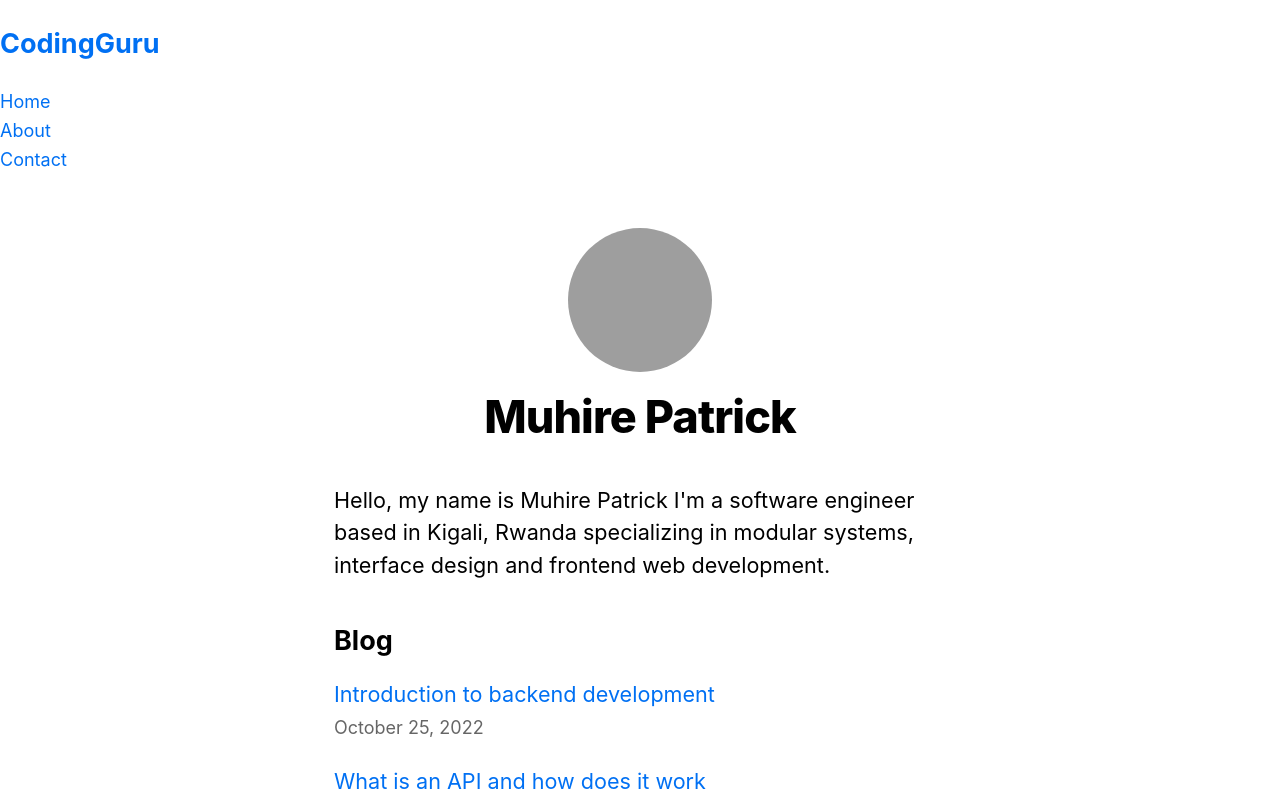
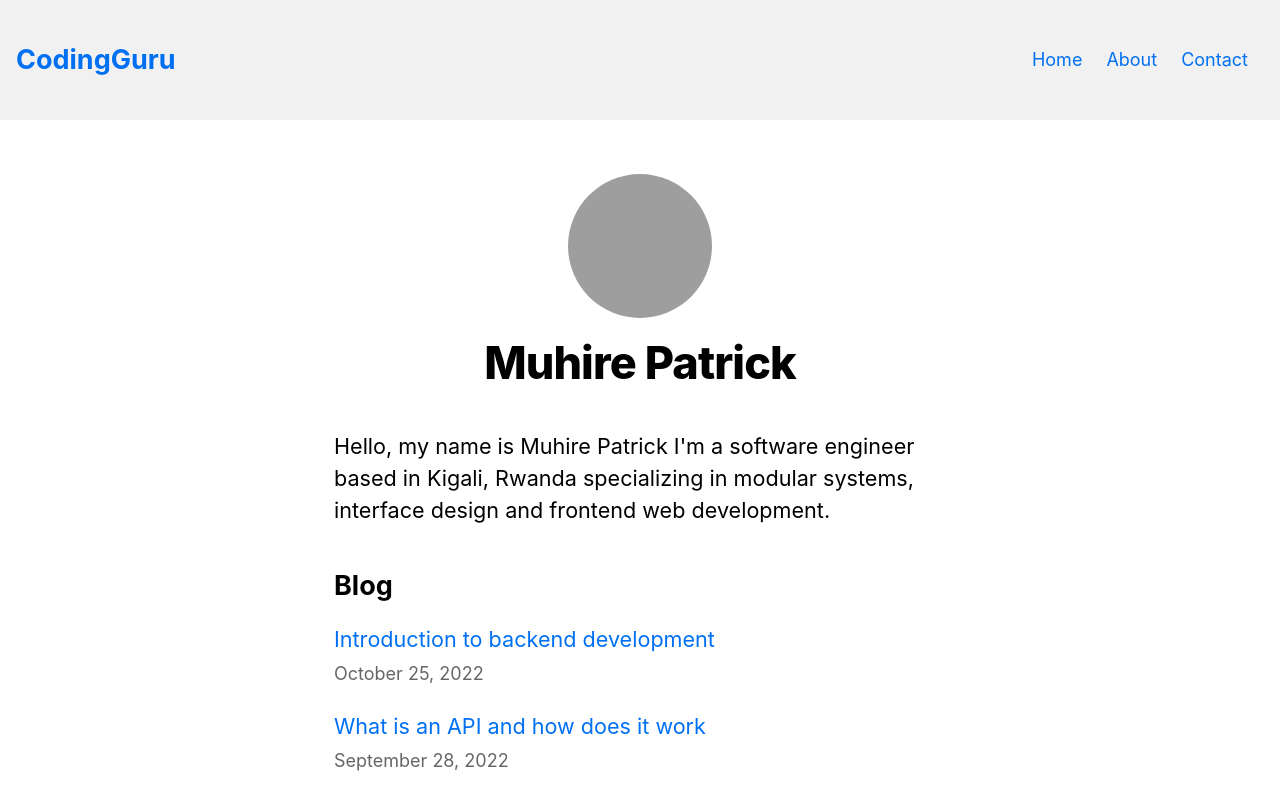
Before and after one commit to pmuhire/next-js-blog, a Next.js app: page / in a window 1280 px wide. Shown: the top 800 px of the page. Built offline with nearby package versions, Linux system fonts and the light colour scheme; grey boxes are pictures that could not be loaded.

Commit message:
Update global.css

```diff
--- a/styles/global.css
+++ b/styles/global.css
@@ -25,3 +25,86 @@ img {
   max-width: 100%;
   display: block;
 }
+header{
+  position: sticky;
+  z-index: 30;
+  top: 0;
+}
+nav{
+  display: flex;
+  padding: 16px;
+  justify-content: space-between;
+  align-items: center;
+  background-color: #f1f1f1;
+}
+.nav__menu-bar{
+  display: flex;
+  flex-direction: column;
+  row-gap: 6px;
+  cursor: pointer;
+}
+.nav__menu-bar div{
+  width: 40px;
+  height: 4px;
+  background-color: black;
+  border-radius: 2px;
+}
+.nav__menu-list{
+  display: flex;
+  flex-direction: column;
+  position: fixed;
+  top: 60px;
+  width: 288px;
+  row-gap: 24px;
+  right: -288px;
+  padding: 24px 16px;
+  transition: all 0.2s;
+  min-height: calc(100vh - 60px);
+  background-color: #f1f1f1;
+}
+.nav__menu-list.active{
+  right: 0;
+}
+.nav__link{
+  font-size: 18px;
+  position: relative;
+  transition: all 0.2s;
+}
+
+.nav__link:hover{
+ font-weight: bold;
+}
+
+.center{
+  min-height: 600px;
+  display: flex;
+  justify-content: center;
+  align-items: center;
+}
+@media screen and (min-width: 768px) {
+  .nav__menu-bar{
+    display: none;
+  }
+  .nav__menu-list{
+    position: unset;
+    flex-direction: row;
+    min-height: fit-content;
+    width: fit-content;
+    column-gap: 24px;
+    align-items: center;
+  }
+  .nav__link::before{
+    content: '';
+    position: absolute;
+    width: 0%;
+    height: 6px;
+    bottom: -16px;
+    left: 0;
+    background-color: black;
+    transition: all 0.2s;
+  }
+
+  .nav__link:hover:before{
+   width: 100%;
+  }
+}
```
